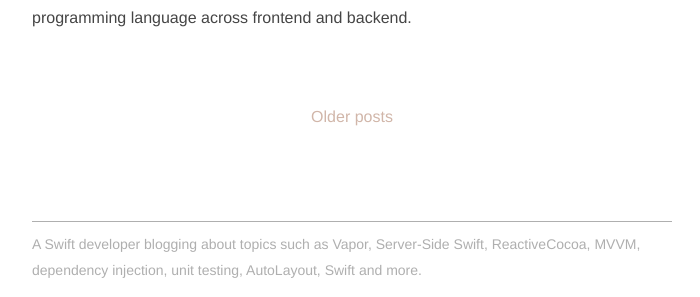
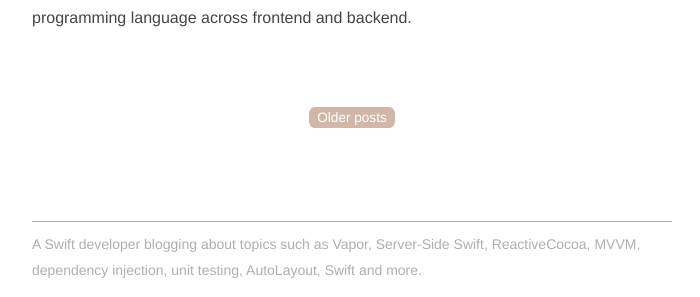
Before and after one commit to steffendsommer/steffendsommer.github.io, a Jekyll site: the page built from index.html, in a window 1280 px wide. Shown: the part 1919-2216 px from the top of the page, without its empty margins (288-988 px from the left). Built offline with Jekyll 4.4.1, drawn with Linux system fonts in a browser that asks for light colours; nearby versions of some CDN libraries.

Commit message:
Badge for older posts

```diff
--- a/_sass/_layout.scss
+++ b/_sass/_layout.scss
@@ -197,6 +197,24 @@
     background-color: #f8f8f8;
 }
 
+.badge {
+    display: inline-block;
+    padding: .30em .6em;
+    line-height: 1;
+    text-align: center;
+    white-space: nowrap;
+    vertical-align: baseline;
+    border-radius: .40rem;
+    color: #fff;
+    font-size:85%;
+    background-color: $brand-color;
+
+    &:hover {
+        color: white;
+        background-color: $brand-color-light;
+    }
+}
+
 .older-posts {
     margin-top:70px;
     text-align:center;
--- a/index.html
+++ b/index.html
@@ -24,7 +24,7 @@ group: blog
   </ul>
 
   <div class="older-posts">
-    <a href="/blog/archive">Older posts</a>
+    <a href="/blog/archive" class="badge">Older posts</a>
   </div>
 
 </div>
```
